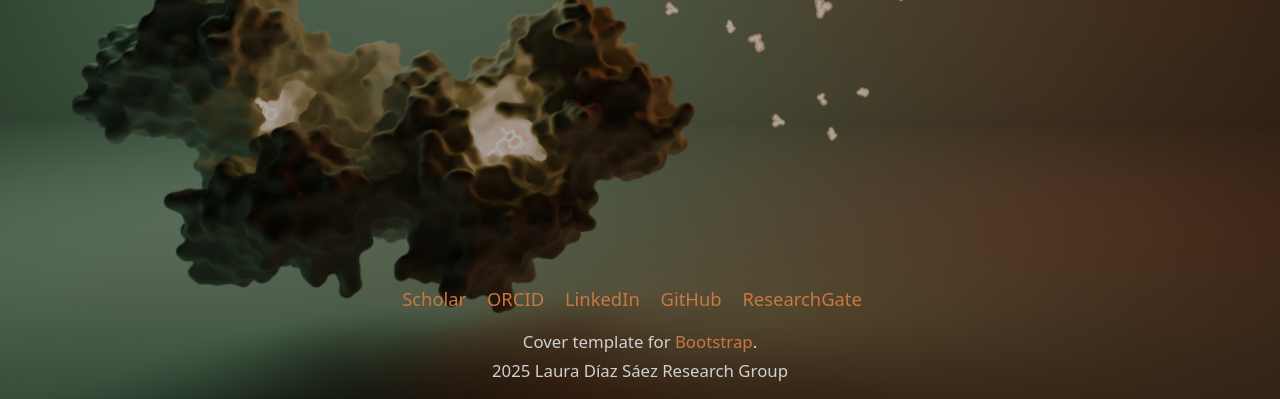
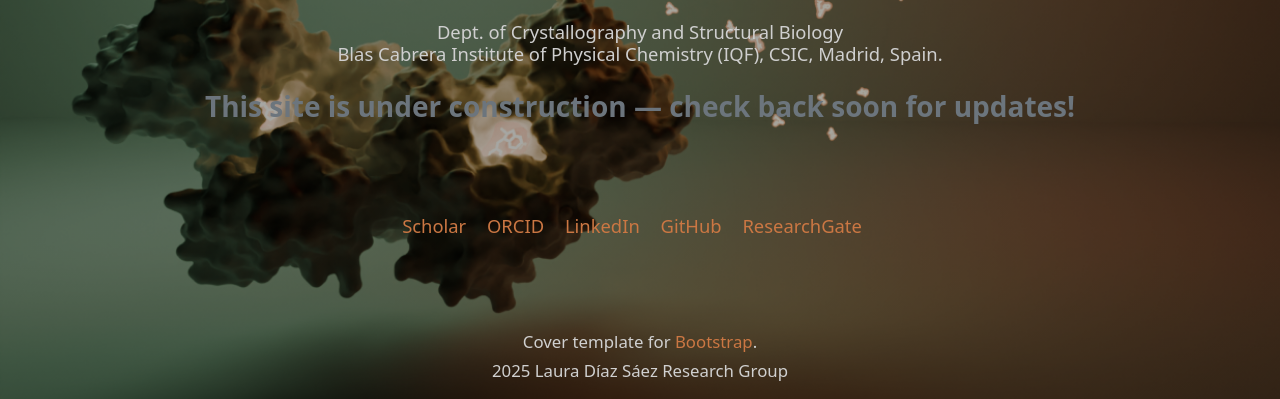
Before and after one commit to LauraDS1/ldiazsaez-group, a plain HTML site: page index.html in a window 1280 px wide. Shown: the part 401-800 px from the top of the page. Drawn offline with nearby package versions, Linux system fonts and the light colour scheme.

Commit message:
Update site.css

```diff
--- a/assets/site.css
+++ b/assets/site.css
@@ -38,9 +38,6 @@ body {
   min-height: 100vh;        /* make the overlay reach the bottom of the viewport */
   display: flex;            /*  can stack and footer can sit at bottom */
   flex-direction: column;
-}
-.cover-container main {
-  flex: 1 0 auto;   /* let main expand, not float in the middle */
 }
 
 /* If you ever want a page WITHOUT overlay, add class="no-overlay" on <body> */
```
